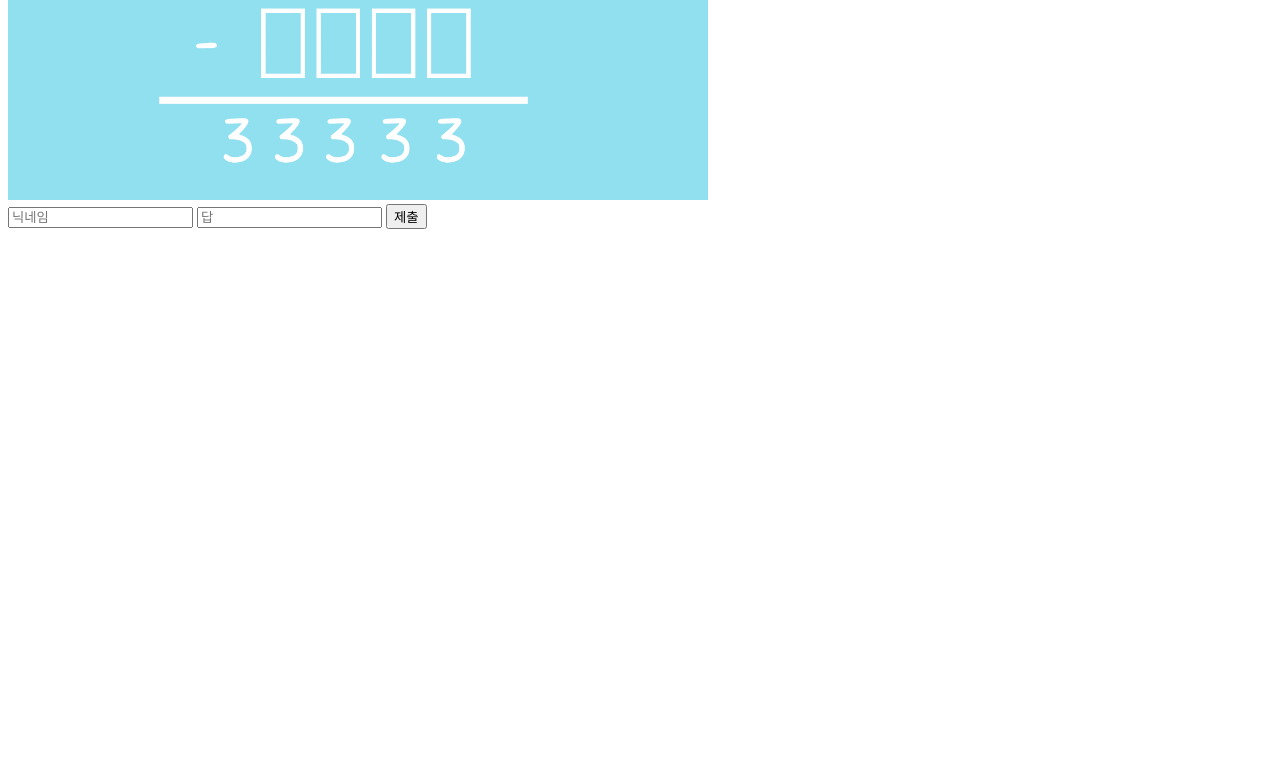
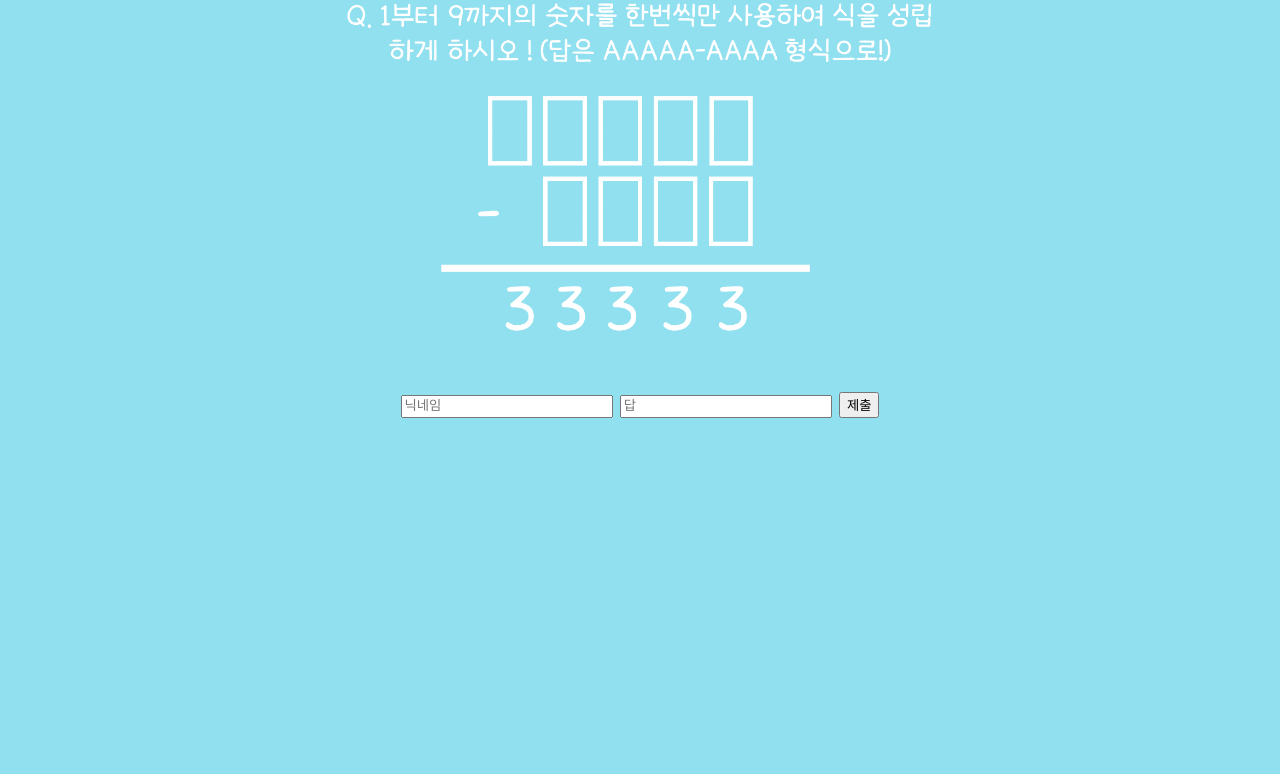
Before and after one commit to haeryeong1781/letsgobss, a plain HTML site: page quiz/quizmain.html in a window 1280 px wide. Shown: the part 555-1329 px from the top of the page. Before the commit the page ends 800 px from the top, so only its background shows below. Drawn offline with Linux system fonts and the light colour scheme; files that its build step writes are made by us from their sources; files whose address does not match are found by name; a web font is replaced by a local one.

Commit message:
Update quizmain.html

```diff
--- a/quiz/quizmain.html
+++ b/quiz/quizmain.html
@@ -7,7 +7,7 @@
   <meta name="viewport" content="width=device-width, initial-scale=1.0">
 
   <title>2</title>
-  <link href="quiz1.css" rel="stylesheet" type="text/css" />
+  <link href="quiz/quizmain.css" rel="stylesheet" type="text/css" />
 </head>
 
 <body>
```
